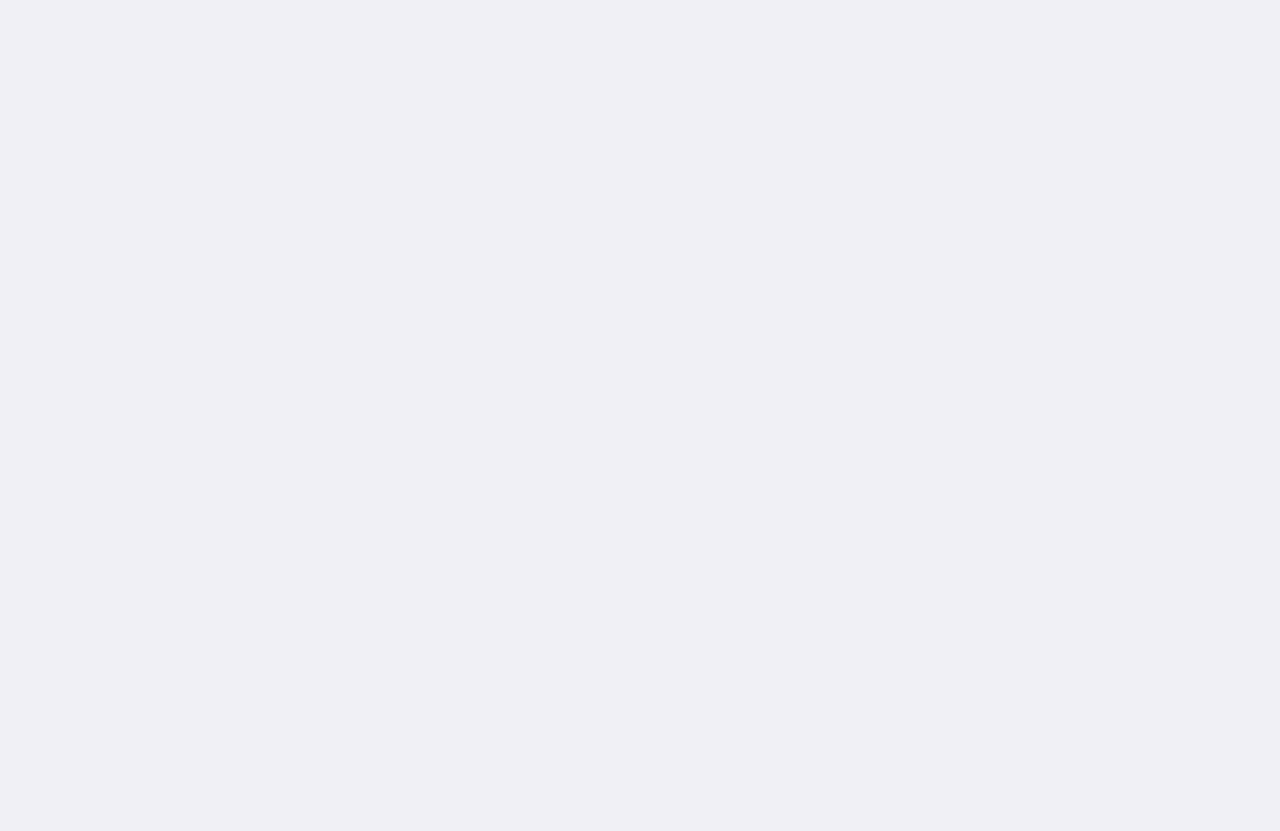
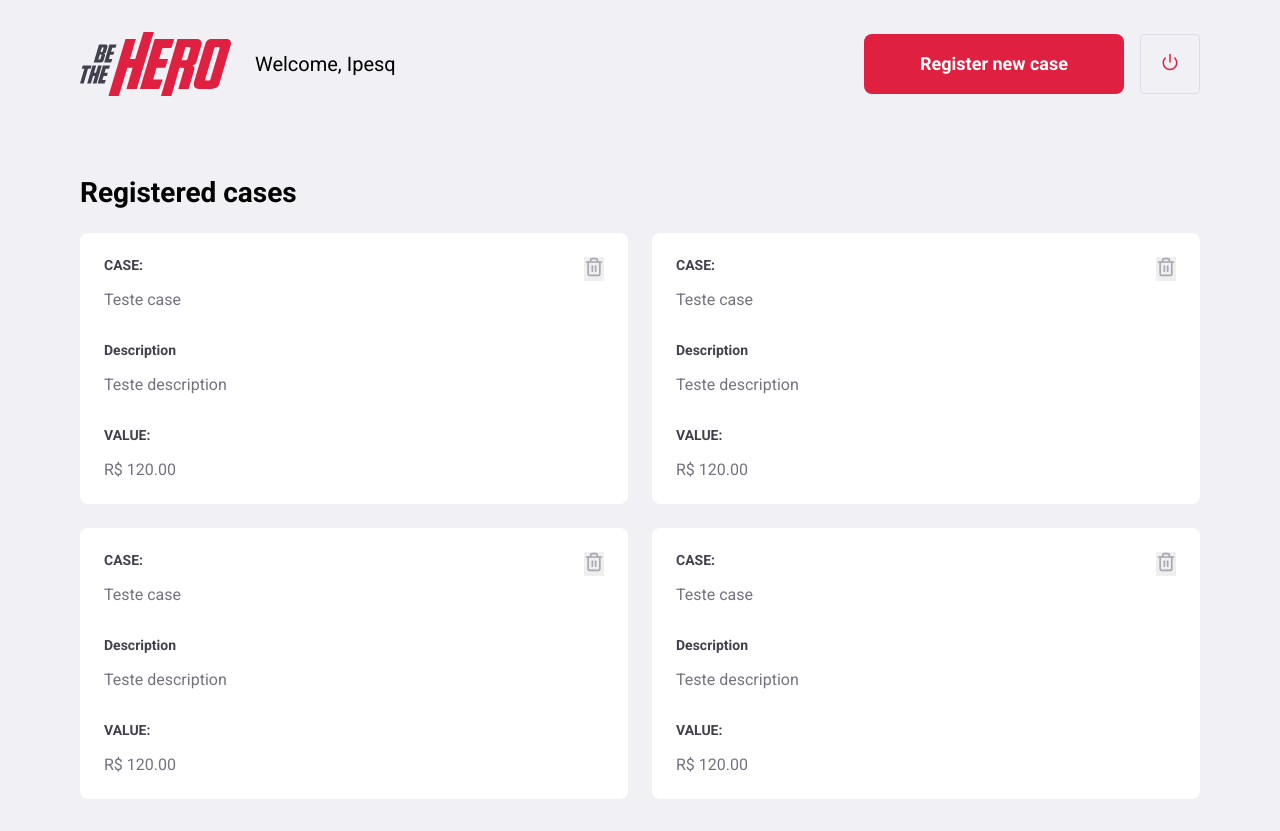
Before and after one commit to uiansol/help-ngo, a React (Create React App) app in the folder frontend/: page /profile in a window 1280 px wide. Before the commit the page ends 800 px from the top, so only its background shows below. Built offline with nearby package versions, Linux system fonts and the light colour scheme.

Commit message:
Create profile page

```diff
--- /dev/null
+++ b/frontend/src/pages/Profile/index.js
@@ -0,0 +1,89 @@
+import React from 'react'
+import { Link } from 'react-router-dom'
+import { FiPower, FiTrash2 } from 'react-icons/fi'
+
+import './styles.css'
+
+import logoImg from '../../assets/logo.svg'
+
+function Profile () {
+  return (
+    <div className='profile-container'>
+      <header>
+        <img src={logoImg} alt='Be The Hero' />
+        <span>Welcome, Ipesq</span>
+
+        <Link className='button' to='/incidents/new'>Register new case</Link>
+        <button type='button'>
+          <FiPower size={18} color='#E02041' />
+        </button>
+      </header>
+
+      <h1>Registered cases</h1>
+
+      <ul>
+        <li>
+          <strong>CASE:</strong>
+          <p>Teste case</p>
+
+          <strong>Description</strong>
+          <p>Teste description</p>
+
+          <strong>VALUE:</strong>
+          <p>R$ 120.00</p>
+
+          <button type='button'>
+            <FiTrash2 size={20} color='#a8a8b3' />
+          </button>
+        </li>
+
+        <li>
+          <strong>CASE:</strong>
+          <p>Teste case</p>
+
+          <strong>Description</strong>
+          <p>Teste description</p>
+
+          <strong>VALUE:</strong>
+          <p>R$ 120.00</p>
+
+          <button type='button'>
+            <FiTrash2 size={20} color='#a8a8b3' />
+          </button>
+        </li>
+
+        <li>
+          <strong>CASE:</strong>
+          <p>Teste case</p>
+
+          <strong>Description</strong>
+          <p>Teste description</p>
+
+          <strong>VALUE:</strong>
+          <p>R$ 120.00</p>
+
+          <button type='button'>
+            <FiTrash2 size={20} color='#a8a8b3' />
+          </button>
+        </li>
+
+        <li>
+          <strong>CASE:</strong>
+          <p>Teste case</p>
+
+          <strong>Description</strong>
+          <p>Teste description</p>
+
+          <strong>VALUE:</strong>
+          <p>R$ 120.00</p>
+
+          <button type='button'>
+            <FiTrash2 size={20} color='#a8a8b3' />
+          </button>
+        </li>
+      </ul>
+    </div>
+  )
+}
+
+export default Profile
--- /dev/null
+++ b/frontend/src/pages/Profile/styles.css
@@ -0,0 +1,86 @@
+.profile-container {
+  width: 100%;
+  max-width: 1180px;
+  padding: 0 30px;
+  margin: 32px auto;
+}
+
+.profile-container header {
+  display: flex;
+  align-items: center;
+}
+
+.profile-container header span {
+  font-size: 20px;
+  margin-left: 24px;
+}
+
+.profile-container header img {
+  height: 64px;
+}
+
+.profile-container header a {
+  width: 260px;
+  margin-left: auto;
+  margin-top: 0;
+}
+
+.profile-container header button {
+  height: 60px;
+  width: 60px;
+  border-radius: 4px;
+  border: 1px solid #dcdce6;
+  background: transparent;
+  margin-left: 16px;
+  transition: border-color 0.2s;
+}
+
+.profile-container header button:hover {
+  border-color: #999;
+}
+
+.profile-container h1 {
+  margin-top: 80px;
+  margin-bottom: 24px;
+}
+
+.profile-container ul {
+  display: grid;
+  grid-template-columns: repeat(2, 1fr);
+  grid-gap: 24px;
+  list-style: none;
+}
+
+.profile-container ul li {
+  background: #fff;
+  padding: 24px;
+  border-radius: 8px;
+  position: relative;
+}
+
+.profile-container ul li button {
+  position: absolute;
+  right: 24px;
+  top: 24px;
+  border: 0;
+}
+
+.profile-container ul li button:hover {
+  opacity: 0.8;
+}
+
+.profile-container ul li strong {
+  display: block;
+  margin-bottom: 16px;
+  color: #41414d;
+}
+
+.profile-container ul li p + strong {
+  margin-top: 32px;
+}
+
+.profile-container ul li p {
+  color: #737380;
+  line-height: 21px;
+  font-size: 16px;
+}
--- a/frontend/src/routes.js
+++ b/frontend/src/routes.js
@@ -3,6 +3,7 @@
 
 import Logon from './pages/Logon'
 import Register from './pages/Register'
+import Profile from './pages/Profile'
 
 function Routes () {
   return (
@@ -10,6 +11,7 @@
       <Switch>
         <Route path='/' exact component={Logon} />
         <Route path='/register' component={Register} />
+        <Route path='/profile' component={Profile} />
       </Switch>
     </BrowserRouter>
   )
```
